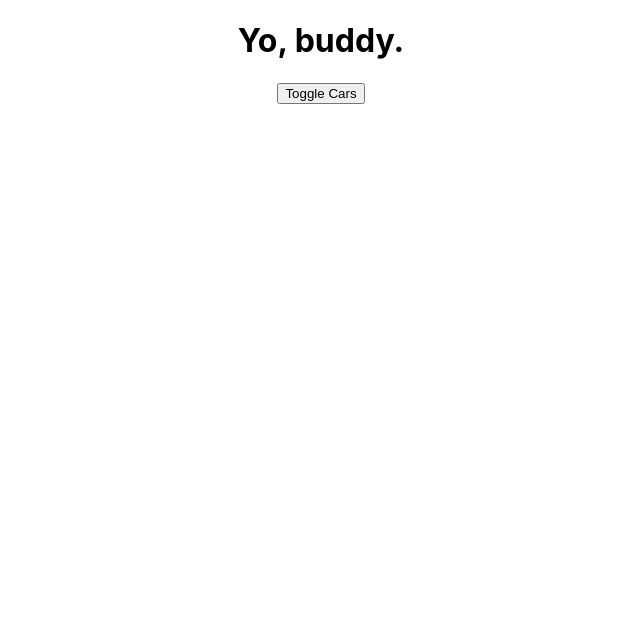
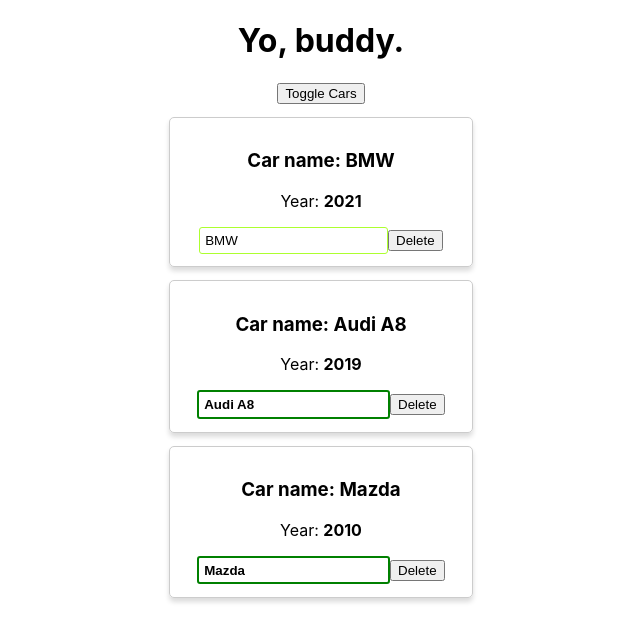
Before and after one commit to asovacloud/pikadu, a React (Create React App) app: page / in a window 1280 px wide. Both pictures are taken after a click on the button "Toggle Cars". Shown: the top 642 px of the page, without its empty margins (319-959 px from the left). Built offline with nearby package versions, Linux system fonts and the light colour scheme.

Commit message:
Dynamic classes

```diff
--- a/src/App.js
+++ b/src/App.js
@@ -20,7 +20,7 @@
       }
     ],
     pageTitle: 'Yo, buddy.',
-    showCars: true
+    showCars: false
   }
 
   changeNameHandler = (name, idx) => {
--- a/src/Car/Car.css
+++ b/src/Car/Car.css
@@ -5,3 +5,27 @@
     box-shadow: 0 4px 5px rgba(0,0,0,0.14);
     border-radius: 5px;
 }
+
+.input {
+    border: 1px solid;
+    border-radius: 3px;
+    padding: 0.3rem;
+}
+
+.input:active,
+.input:focus {
+    outline: none;
+}
+
+.input.red {
+    border-color: tomato;
+}
+
+.input.green {
+    border-color: greenyellow;
+}
+
+.input.bold {
+    border: 2px solid green;
+    font-weight: bold;
+}
--- a/src/Car/Car.js
+++ b/src/Car/Car.js
@@ -2,11 +2,29 @@
 
 import './Car.css';
 // eslint-disable-next-line
-export default ({name, year, onChangeName, onDelete}) => (
+export default ({name, year, onChangeName, onDelete}) => {
+    const inputClasses = ['input'];
+
+    if (name !== '') {
+        inputClasses.push('green');
+    } else {
+        inputClasses.push('red');
+    }
+
+    if (name.length > 4) {
+        inputClasses.push('bold');
+    }
+
+    return (
         <div className="Car">
             <h3>Car name: {name}</h3>
             <p>Year: <strong>{year}</strong></p>
-        <input type="text" onChange={onChangeName} value={name} />
+            <input
+                className={inputClasses.join(' ')}
+                type="text"
+                onChange={onChangeName}
+                value={name} />
             <button onClick={onDelete}>Delete</button>
         </div>
     )
+};
```
Lines whose indentation alone changed are shown as unchanged.
